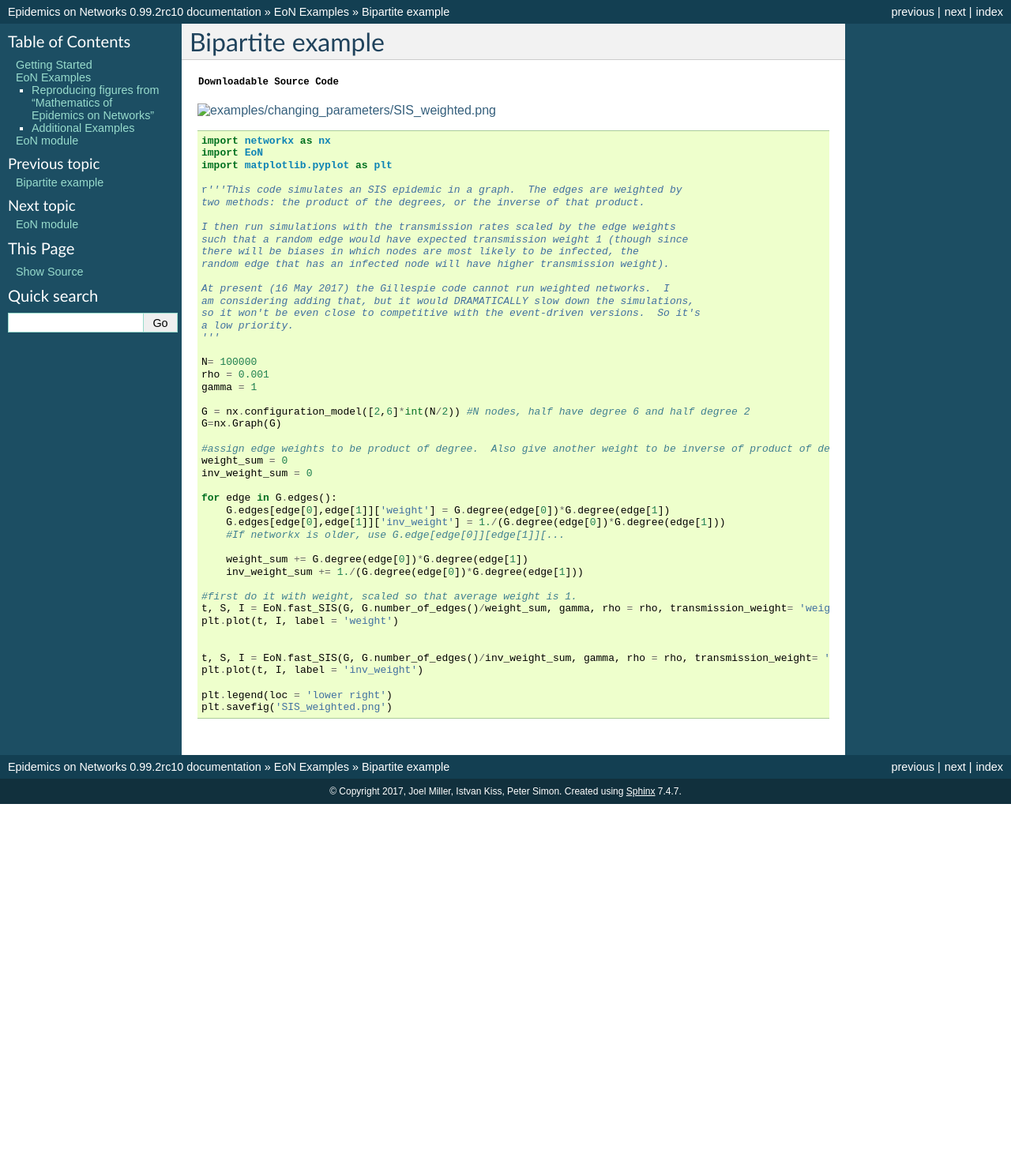
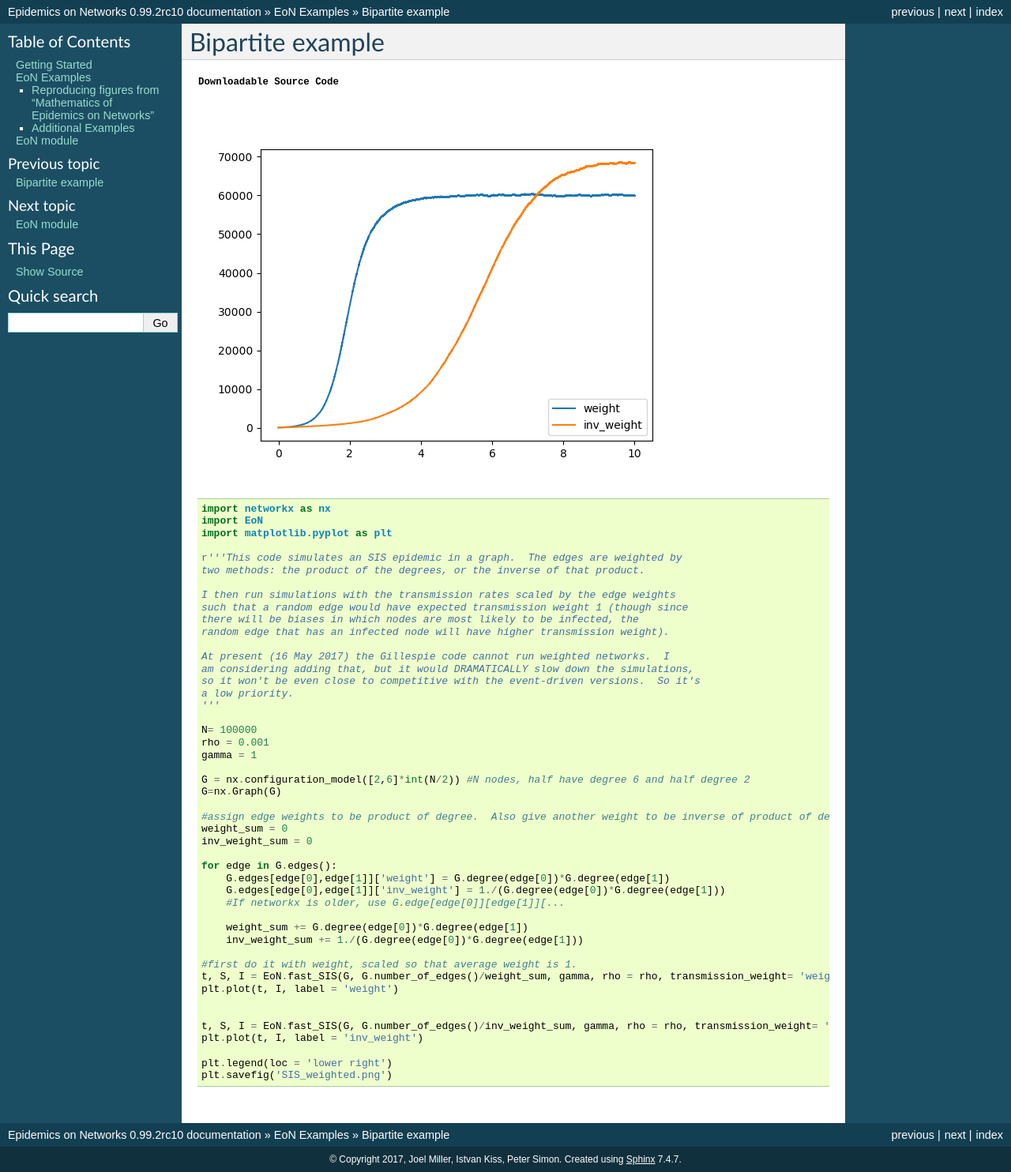
Before and after one commit to springer-math/Mathematics-of-Epidemics-on-Networks, a Sphinx documentation site: the page built from docs/examples/SIS_weighted.rst, in a window 1280 px wide. Shown: the whole page at 79% size. Built offline with Sphinx 7.4.7, drawn with Linux system fonts in a browser that asks for light colours; before the commit the page ends 1018 px from its top, so only the background shows below that.

Commit message:
updating documentation

```diff
--- a/docs/examples/SIS_weighted.rst
+++ b/docs/examples/SIS_weighted.rst
@@ -3,7 +3,7 @@ Bipartite example
 
 :download:`Downloadable Source Code <changing_parameters/SIS_weighted.py>`
 
-.. image:: changing_parameters/SIS_weighted.png
+.. image:: weighted_graph/SIS_weighted.png
     :width: 80 %
 
 ::
```
